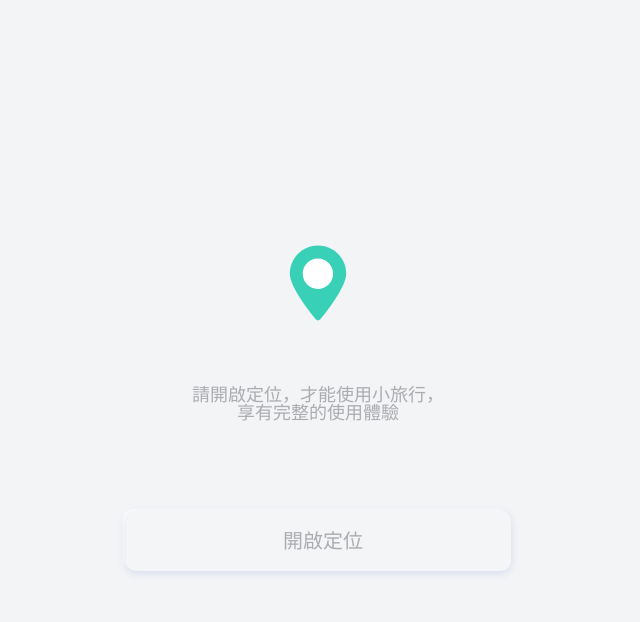
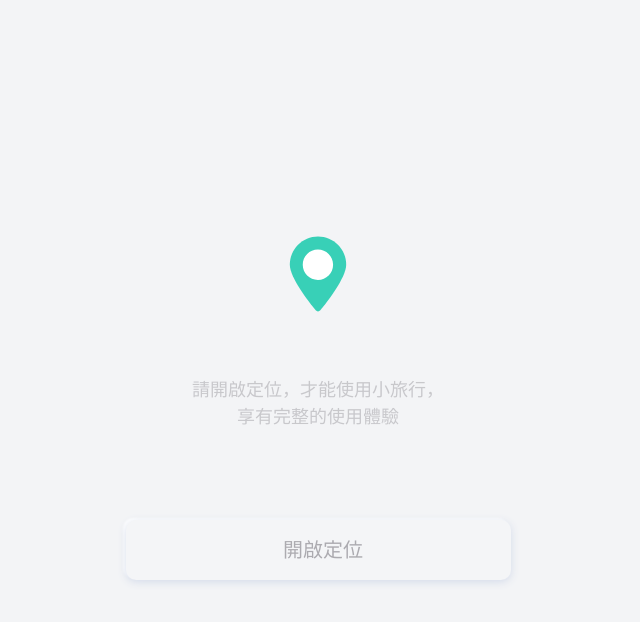
Before and after one commit to RuFrontEnd/JanutMap, a React (Create React App) app: page / in a window 1280 px wide. Both pictures are taken after a click on the button "訪客登入". Shown: the top 622 px of the page, without its empty margins (322-962 px from the left). Built offline with nearby package versions, Linux system fonts and the light colour scheme.

Commit message:
revise GPSPostion Hint style

```diff
--- a/src/pages/GPSPostion.js
+++ b/src/pages/GPSPostion.js
@@ -27,7 +27,9 @@
   font-size: 18px;
   margin-bottom: 90px;
   max-width: 252px;
+  line-height: 27px;
   text-align: center;
+  opacity: 0.6;
 `;
 
 const getLocationButtonStyle = {
```
